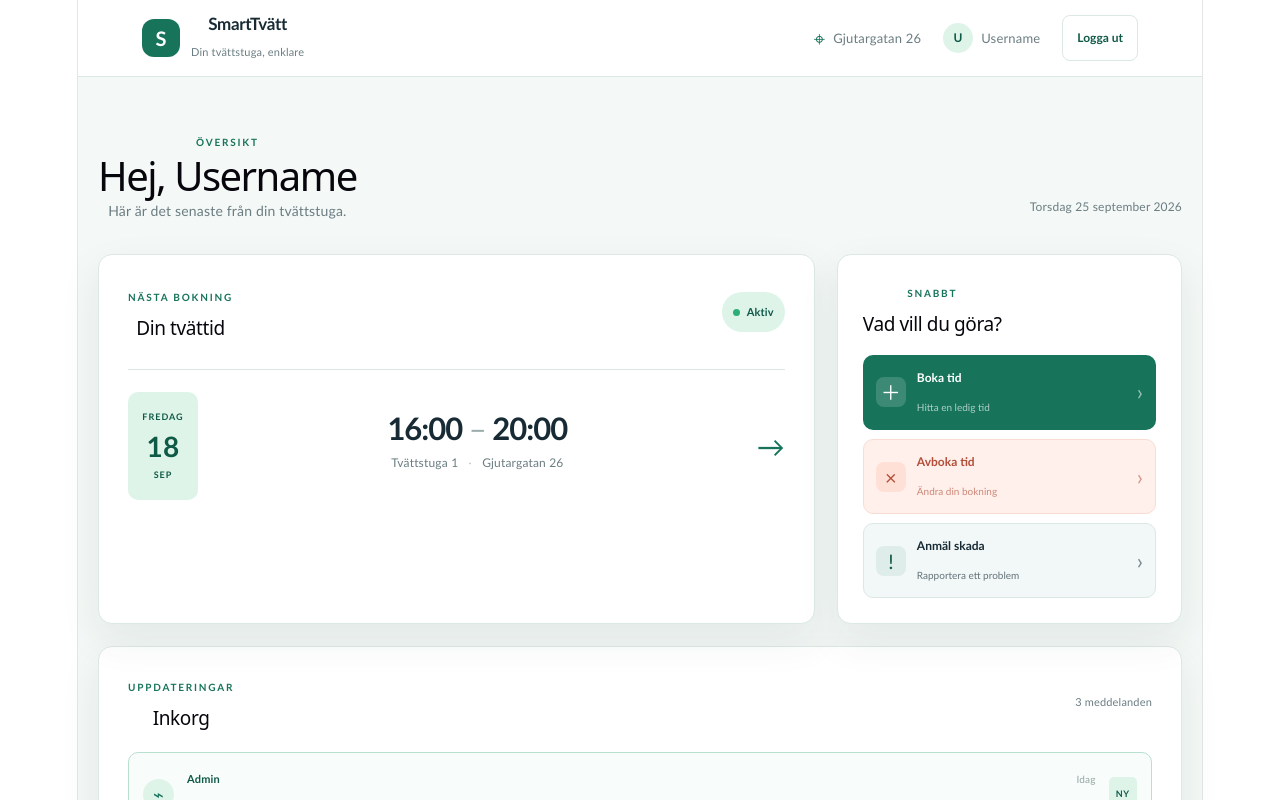
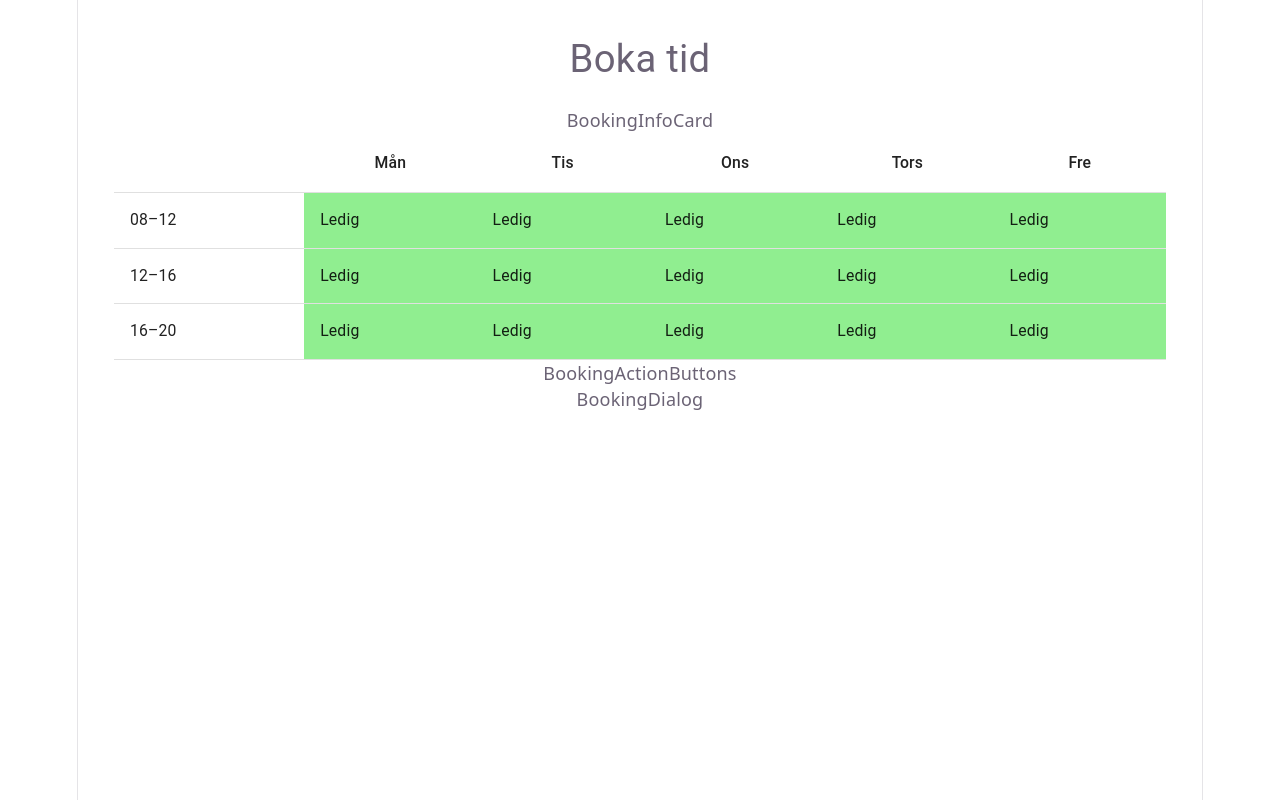
Before and after one commit to SmartTvatt/SmartTvatt, a React app in the folder Frontend/: page /boka in a window 1280 px wide. Shown: the top 800 px of the page. Built offline with nearby package versions, Linux system fonts and the light colour scheme; the HTML template or start-up script is replaced by a standard one.

Commit message:
finished prelimenary routing for frontend files, closes #27

```diff
--- a/Frontend/components/BookingActionButtons.jsx
+++ b/Frontend/components/BookingActionButtons.jsx
@@ -0,0 +1,8 @@
+export default function BookingActionButtons() {
+  return (
+    <div>
+      {/* Placeholder tills vi implementerar riktiga knappar */}
+      BookingActionButtons
+    </div>
+  );
+}
--- a/Frontend/components/BookingDialog.jsx
+++ b/Frontend/components/BookingDialog.jsx
@@ -0,0 +1,8 @@
+export default function BookingDialog() {
+  return (
+    <div>
+      {/* Placeholder tills dialogen implementeras */}
+      BookingDialog
+    </div>
+  );
+}
--- a/Frontend/components/BookingInfoCard.jsx
+++ b/Frontend/components/BookingInfoCard.jsx
@@ -0,0 +1,8 @@
+export default function BookingInfoCard() {
+  return (
+    <div>
+      {/* Placeholder tills vi implementerar riktiga bokningskortet */}
+      BookingInfoCard
+    </div>
+  );
+}
--- a/Frontend/components/TimeSlotTable.jsx
+++ b/Frontend/components/TimeSlotTable.jsx
@@ -5,7 +5,7 @@ import { Table, TableBody, TableCell, TableHead, TableRow } from "@mui/material"
 // Detta är bara temporärt tills backend kopplas in.
 // Vi använder dessa för att rendera en enkel kalender.
 const days = ["Mån", "Tis", "Ons", "Tors", "Fre"];
-const times = ["08:00", "10:00", "12:00", "14:00", "16:00"];
+const times = ["08–12", "12–16", "16–20"];
 
 // Själva komponenten som visar tabellen.
 // Den exporteras så BookingView kan importera den.
--- a/Frontend/package.json
+++ b/Frontend/package.json
@@ -10,8 +10,12 @@
     "preview": "vite preview"
   },
   "dependencies": {
+    "@emotion/react": "^11.14.0",
+    "@emotion/styled": "^11.14.1",
+    "@mui/material": "^9.4.0",
     "react": "^19.2.8",
-    "react-dom": "^19.2.8"
+    "react-dom": "^19.2.8",
+    "react-router-dom": "^7.18.4"
   },
   "devDependencies": {
     "@eslint/js": "^10.0.1",
--- a/Frontend/src/App.jsx
+++ b/Frontend/src/App.jsx
@@ -1,5 +1,19 @@
-import Dashboard from '../views/Dashboard'
+import { BrowserRouter, Routes, Route } from "react-router-dom";
+
+// Importera vyerna
+import Dashboard from "../views/Dashboard";
+import BookingView from "../views/BookingView";
 
 export default function App() {
-  return <Dashboard />
+  return (
+    <BrowserRouter>
+      <Routes>
+        {/* Startsidan */}
+        <Route path="/" element={<Dashboard />} />
+
+        {/* Bokningssidan */}
+        <Route path="/boka" element={<BookingView />} />
+      </Routes>
+    </BrowserRouter>
+  );
 }
--- a/Frontend/views/BookingView.jsx
+++ b/Frontend/views/BookingView.jsx
@@ -1,5 +1,10 @@
 // Importerar UI‑komponenter från Material‑UI.
 import { Box, Typography } from "@mui/material";
+
+import BookingInfoCard from "../components/BookingInfoCard";
+import TimeSlotTable from "../components/TimeSlotTable";
+import BookingActionButtons from "../components/BookingActionButtons";
+import BookingDialog from "../components/BookingDialog";
 
 // Själva vyn för bokningssidan.
 export default function BookingView() {
@@ -15,17 +20,18 @@ export default function BookingView() {
         Boka tid
       </Typography>
 
-      {/* Placeholder för komponenten som ska visa användarens bokning.
-          Vi lägger bara en text här tills vi implementerar komponenten i nästa issue. */}
-      <div>BookingInfoCard kommer här</div>
+      {/* Placeholder för komponenten som ska visa användarens bokning. */}
+      <BookingInfoCard />
 
       {/* Placeholder för tabellen med tider.
-          Den kommer från TimeSlotTable.jsx i nästa issue. */}
-      <div>TimeSlotTable kommer här</div>
+          Den kommer från TimeSlotTable.jsx. */}
+      <TimeSlotTable />
 
       {/* Placeholder för knapparna (boka/avboka).
           Den kommer från BookingActionButtons.jsx. */}
-      <div>BookingActionButtons kommer här</div>
+      <BookingActionButtons />
+
+      <BookingDialog />
     </Box>
   );
 }
--- a/Frontend/views/Dashboard.jsx
+++ b/Frontend/views/Dashboard.jsx
@@ -1,6 +1,6 @@
 
 import './Dashboard.css'
-
+import { Link } from "react-router-dom";
 
 export default function Dashboard() {
     return (
@@ -70,11 +70,11 @@ export default function Dashboard() {
                             </div>
                         </div>
                         <div className="action-list">
-                            <button className="action-button action-primary">
+                            <Link to="/boka" className="action-button action-primary">
                                 <span className="action-icon">＋</span>
                                 <span><strong>Boka tid</strong><small>Hitta en ledig tid</small></span>
                                 <span className="action-chevron">›</span>
-                            </button>
+                            </Link>
                             <button className="action-button action-danger">
                                 <span className="action-icon">×</span>
                                 <span><strong>Avboka tid</strong><small>Ändra din bokning</small></span>
```
Also changed, not shown: 1 other file (tests, documents, lock files or other folders).
